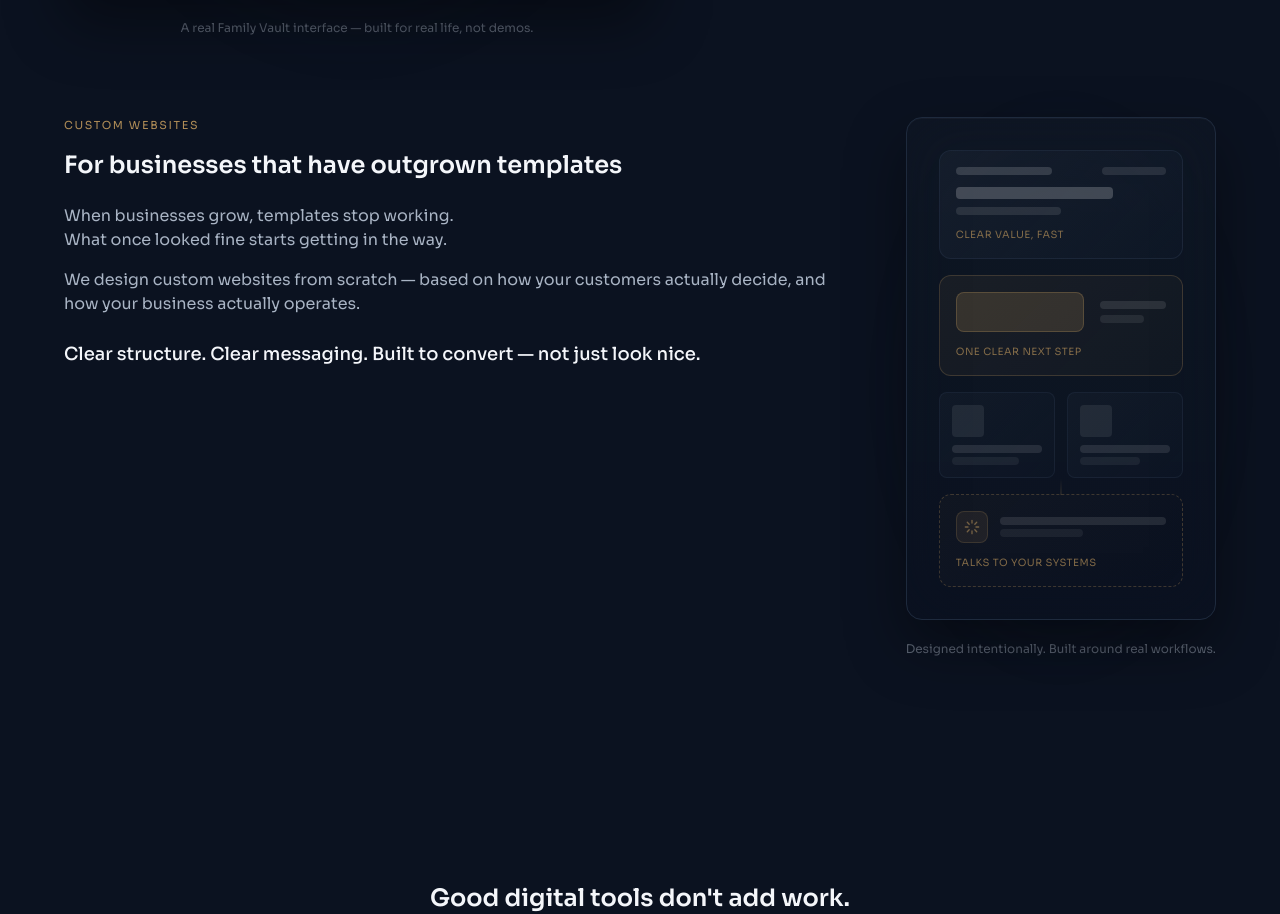
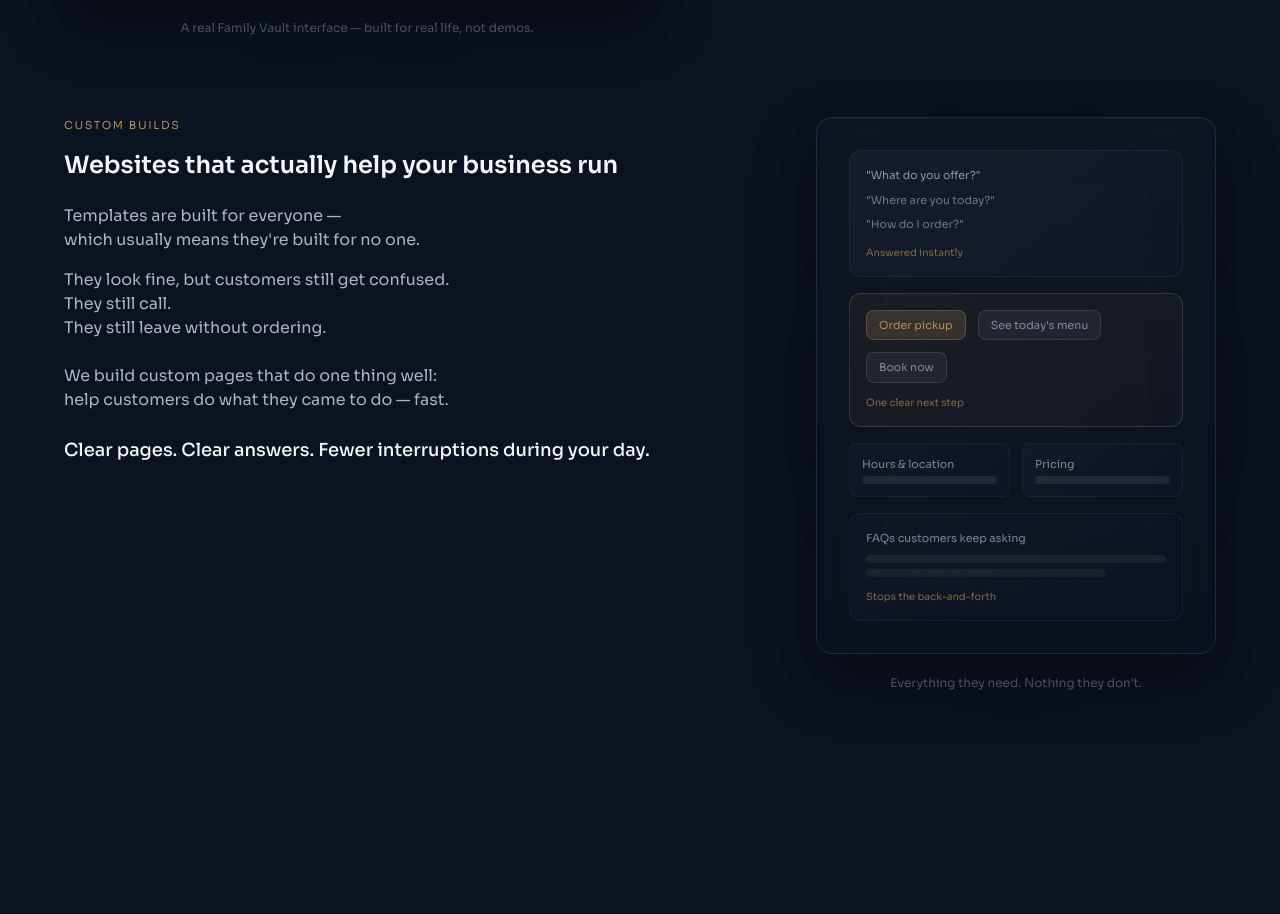
Before and after one commit to Dunzoai/shortlist-pass-hub, a Next.js app: page /digital in a window 1280 px wide. Shown: the part 4882-5796 px from the top of the page. Built offline with nearby package versions, Linux system fonts and the light colour scheme.

Commit message:
Rewrite Custom Builds section: buyer language, not builder language

```diff
--- a/src/app/digital/page.tsx
+++ b/src/app/digital/page.tsx
@@ -1064,9 +1064,9 @@ function CustomWebsiteSystemVisual() {
         transition={{ duration: 0.6, ease: "easeOut" }}
       >
         <div className="p-6 md:p-8">
-          {/* Website system diagram */}
+          {/* Website layout diagram - human labels */}
           <div className="space-y-4">
-            {/* Hero block */}
+            {/* Top block - what customers ask */}
             <motion.div
               className="rounded-xl p-4 border border-[#1E2A3D]/80"
               style={{
@@ -1076,18 +1076,17 @@ function CustomWebsiteSystemVisual() {
               animate={isInView ? { opacity: 1, y: 0 } : {}}
               transition={{ duration: 0.5, delay: 0.2, ease: "easeOut" }}
             >
-              <div className="flex items-center justify-between mb-3">
-                <div className="h-2 w-24 bg-white/15 rounded" />
-                <div className="h-2 w-16 bg-white/10 rounded" />
+              <div className="space-y-2">
+                <p className="text-[11px] text-[#A9B4C4]/80">&quot;What do you offer?&quot;</p>
+                <p className="text-[11px] text-[#A9B4C4]/60">&quot;Where are you today?&quot;</p>
+                <p className="text-[11px] text-[#A9B4C4]/60">&quot;How do I order?&quot;</p>
               </div>
-              <div className="h-3 w-3/4 bg-white/20 rounded mb-2" />
-              <div className="h-2 w-1/2 bg-white/10 rounded" />
-              <p className="text-[10px] text-[#B08D57]/70 uppercase tracking-wider mt-3">
-                Clear value, fast
+              <p className="text-[10px] text-[#B08D57]/70 mt-3">
+                Answered instantly
               </p>
             </motion.div>
 
-            {/* Primary CTA block */}
+            {/* Primary CTA block - the action */}
             <motion.div
               className="rounded-xl p-4 border relative overflow-hidden"
               style={{
@@ -1110,19 +1109,23 @@ function CustomWebsiteSystemVisual() {
                   transition={{ duration: 1.5, delay: 0.8, ease: "easeInOut" }}
                 />
               )}
-              <div className="flex items-center gap-4">
-                <div className="h-10 w-32 bg-[#B08D57]/20 rounded-lg border border-[#B08D57]/30" />
-                <div className="flex-1">
-                  <div className="h-2 w-full bg-white/10 rounded mb-1.5" />
-                  <div className="h-2 w-2/3 bg-white/8 rounded" />
+              <div className="flex items-center gap-3 flex-wrap">
+                <div className="px-3 py-1.5 bg-[#B08D57]/20 rounded-lg border border-[#B08D57]/30 text-[11px] text-[#B08D57]">
+                  Order pickup
+                </div>
+                <div className="px-3 py-1.5 bg-white/5 rounded-lg border border-white/10 text-[11px] text-[#A9B4C4]/70">
+                  See today&apos;s menu
+                </div>
+                <div className="px-3 py-1.5 bg-white/5 rounded-lg border border-white/10 text-[11px] text-[#A9B4C4]/70">
+                  Book now
                 </div>
               </div>
-              <p className="text-[10px] text-[#B08D57]/70 uppercase tracking-wider mt-3">
+              <p className="text-[10px] text-[#B08D57]/70 mt-3">
                 One clear next step
               </p>
             </motion.div>
 
-            {/* Supporting content blocks */}
+            {/* Supporting info blocks */}
             <motion.div
               className="grid grid-cols-2 gap-3"
               initial={{ opacity: 0, y: 10 }}
@@ -1135,9 +1138,8 @@ function CustomWebsiteSystemVisual() {
                   background: "linear-gradient(135deg, rgba(26, 35, 50, 0.4) 0%, rgba(15, 26, 43, 0.3) 100%)",
                 }}
               >
-                <div className="h-8 w-8 rounded bg-white/8 mb-2" />
-                <div className="h-2 w-full bg-white/10 rounded mb-1" />
-                <div className="h-2 w-3/4 bg-white/6 rounded" />
+                <p className="text-[11px] text-[#A9B4C4]/70 mb-1">Hours & location</p>
+                <div className="h-2 w-full bg-white/8 rounded" />
               </div>
               <div
                 className="rounded-lg p-3 border border-[#1E2A3D]/60"
@@ -1145,52 +1147,42 @@ function CustomWebsiteSystemVisual() {
                   background: "linear-gradient(135deg, rgba(26, 35, 50, 0.4) 0%, rgba(15, 26, 43, 0.3) 100%)",
                 }}
               >
-                <div className="h-8 w-8 rounded bg-white/8 mb-2" />
-                <div className="h-2 w-full bg-white/10 rounded mb-1" />
-                <div className="h-2 w-2/3 bg-white/6 rounded" />
+                <p className="text-[11px] text-[#A9B4C4]/70 mb-1">Pricing</p>
+                <div className="h-2 w-full bg-white/8 rounded" />
               </div>
             </motion.div>
 
-            {/* Connected module */}
+            {/* Bottom block - stops the confusion */}
             <motion.div
-              className="rounded-xl p-4 border border-dashed border-[#B08D57]/30 relative"
+              className="rounded-xl p-4 border border-[#1E2A3D]/60"
               style={{
-                background: "linear-gradient(135deg, rgba(176, 141, 87, 0.04) 0%, transparent 100%)",
+                background: "linear-gradient(135deg, rgba(26, 35, 50, 0.3) 0%, rgba(15, 26, 43, 0.2) 100%)",
               }}
               initial={{ opacity: 0, y: 10 }}
               animate={isInView ? { opacity: 1, y: 0 } : {}}
               transition={{ duration: 0.5, delay: 0.8, ease: "easeOut" }}
             >
-              {/* Connection line */}
-              <div className="absolute -top-4 left-1/2 -translate-x-1/2 w-px h-4 bg-gradient-to-b from-transparent to-[#B08D57]/30" />
-
-              <div className="flex items-center gap-3">
-                <div className="w-8 h-8 rounded-lg bg-[#B08D57]/10 border border-[#B08D57]/20 flex items-center justify-center">
-                  <svg className="w-4 h-4 text-[#B08D57]/60" viewBox="0 0 24 24" fill="none" stroke="currentColor" strokeWidth="2" strokeLinecap="round" strokeLinejoin="round">
-                    <path d="M12 2v4M12 18v4M4.93 4.93l2.83 2.83M16.24 16.24l2.83 2.83M2 12h4M18 12h4M4.93 19.07l2.83-2.83M16.24 7.76l2.83-2.83" />
-                  </svg>
-                </div>
-                <div className="flex-1">
-                  <div className="h-2 w-full bg-white/10 rounded mb-1" />
-                  <div className="h-2 w-1/2 bg-white/6 rounded" />
-                </div>
+              <p className="text-[11px] text-[#A9B4C4]/70 mb-2">FAQs customers keep asking</p>
+              <div className="space-y-1.5">
+                <div className="h-2 w-full bg-white/6 rounded" />
+                <div className="h-2 w-4/5 bg-white/5 rounded" />
               </div>
-              <p className="text-[10px] text-[#B08D57]/70 uppercase tracking-wider mt-3">
-                Talks to your systems
+              <p className="text-[10px] text-[#B08D57]/70 mt-3">
+                Stops the back-and-forth
               </p>
             </motion.div>
           </div>
         </div>
       </motion.div>
 
-      {/* Caption */}
+      {/* Caption - removed designer speak */}
       <motion.p
         className="mt-5 text-[12px] text-[#A9B4C4]/50 text-center"
         initial={{ opacity: 0 }}
         animate={isInView ? { opacity: 1 } : {}}
         transition={{ duration: 0.5, delay: 1, ease: "easeOut" }}
       >
-        Designed intentionally. Built around real workflows.
+        Everything they need. Nothing they don&apos;t.
       </motion.p>
     </div>
   );
@@ -1351,7 +1343,7 @@ function RealBuildsSection() {
             </div>
           </motion.div>
 
-          {/* Build 3: Custom Websites */}
+          {/* Build 3: Custom Builds */}
           <motion.div
             variants={fadeUpVariant}
             transition={{ duration: 0.6, delay: 0.3, ease: "easeOut" }}
@@ -1359,23 +1351,30 @@ function RealBuildsSection() {
             <div className="flex flex-col lg:flex-row gap-12 lg:gap-16 items-start">
               {/* Left column - Copy */}
               <div className="flex-1 min-w-0 order-1">
-                <p className="text-[11px] text-[#B08D57] uppercase tracking-[0.15em] mb-4">Custom Websites</p>
+                <p className="text-[11px] text-[#B08D57] uppercase tracking-[0.15em] mb-4">Custom Builds</p>
                 <h3 className="text-xl md:text-2xl font-semibold text-[#F4F6FA] mb-6 leading-tight">
-                  For businesses that have outgrown templates
+                  Websites that actually help your business run
                 </h3>
 
                 <div className="mb-6">
                   <p className="text-base text-[#A9B4C4] mb-4">
-                    When businesses grow, templates stop working.<br />
-                    What once looked fine starts getting in the way.
+                    Templates are built for everyone —<br />
+                    which usually means they&apos;re built for no one.
                   </p>
                   <p className="text-base text-[#A9B4C4]">
-                    We design custom websites from scratch — based on how your customers actually decide, and how your business actually operates.
+                    They look fine, but customers still get confused.<br />
+                    They still call.<br />
+                    They still leave without ordering.
                   </p>
                 </div>
 
+                <p className="text-base text-[#A9B4C4] mb-6">
+                  We build custom pages that do one thing well:<br />
+                  help customers do what they came to do — fast.
+                </p>
+
                 <p className="text-lg text-[#F4F6FA] font-medium">
-                  Clear structure. Clear messaging. Built to convert — not just look nice.
+                  Clear pages. Clear answers. Fewer interruptions during your day.
                 </p>
               </div>
 
```
